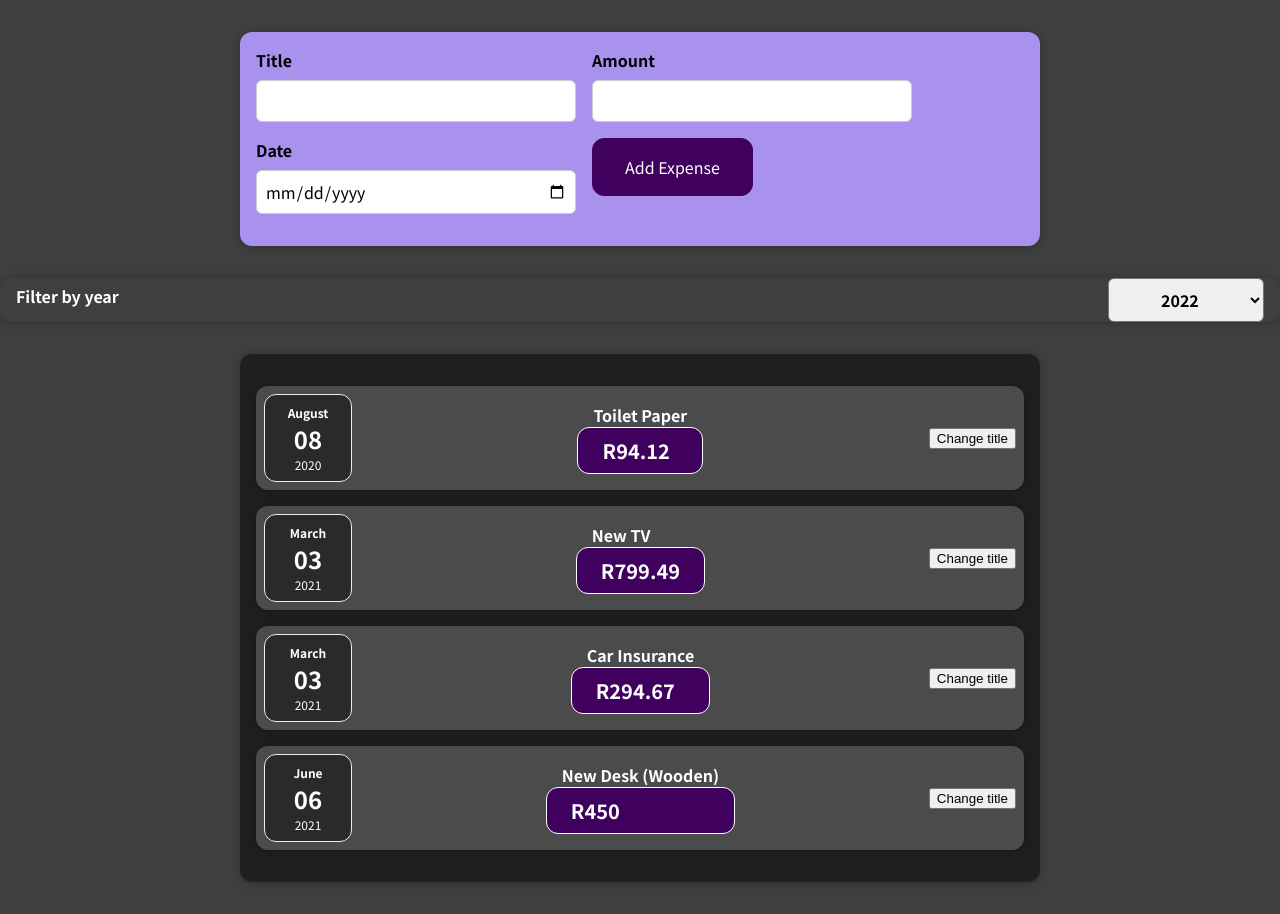
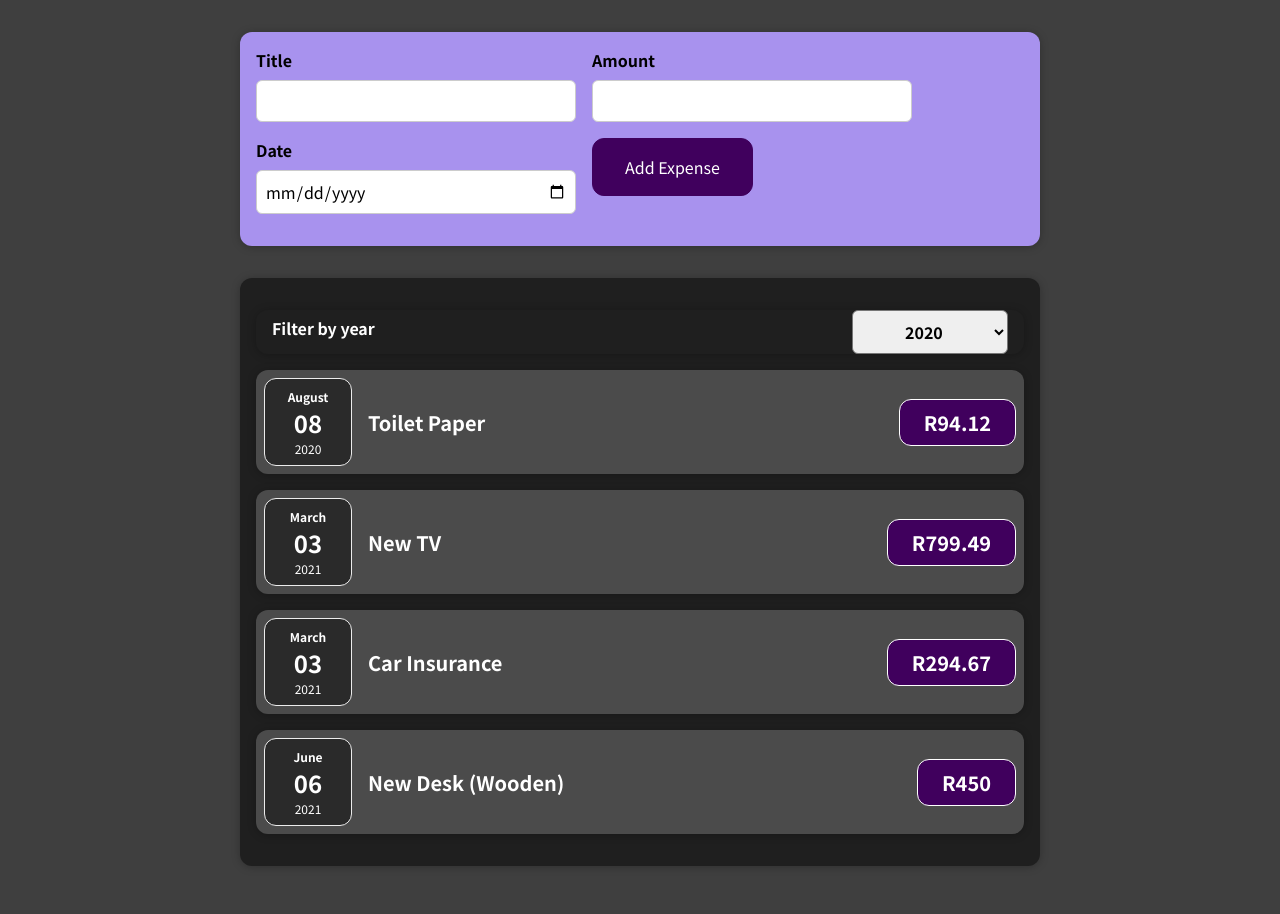
Before and after one commit to edyedy01/01-starting-setup, a React (Create React App) app: page / in a window 1280 px wide. Built offline with nearby package versions, Linux system fonts and the light colour scheme.

Commit message:
end of section four with added corrections

```diff
--- a/src/components/expenses/ExpenseItem.js
+++ b/src/components/expenses/ExpenseItem.js
@@ -1,24 +1,18 @@
-import React, {useState} from 'react';
+import React from 'react';
 import ExpenseDate from './ExpenseDate';
 import Card from '../ui/Card';
 import './ExpenseItem.css';
-import './Expenses.css'
+// import './Expenses.css'
 
 function ExpenseItem(props) {
-    const [title, setTitle] = useState(props.title);
-
-    const clickHandler = () => {
-        setTitle('Updated!!!');
-    }
 
     return (
         <Card className='expense-item'>
             <ExpenseDate date={props.date} />
-            <div key={props.id}>
-                <h2 className='expense-item__description'>{title}</h2>
+            <div key={props.id} className='expense-item__description'>
+                <h2>{props.title}</h2>
                 <div className='expense-item__price'>R{props.amount}</div>
             </div>
-            <button onClick={clickHandler}>Change title</button>
         </Card>
     );
 }
--- a/src/components/expenses/Expenses.js
+++ b/src/components/expenses/Expenses.js
@@ -5,18 +5,16 @@ import './Expenses.css'
 import ExpensesFilter from '../newexpense/ExpensesFilter';
 
 function Expenses(props) {
-    const [selectedYear, setSelectedYear] = useState('');
+    const [selectedYear, setSelectedYear] = useState('2020');
 
-    const menuSelectionHander = (selectedYear) => {
+    const filterChangeHandler = (selectedYear) => {
         setSelectedYear(selectedYear);
-
-        console.log(selectedYear);
-    };
+    }
 
     return (
         <div>
-            <ExpensesFilter onYearFilterSelection={menuSelectionHander}/>
             <Card className='expenses'>
+                <ExpensesFilter selected={selectedYear} onChangeFilter={filterChangeHandler}/>
                 {props.items.map((data) => {
                     return <ExpenseItem key={data.id} title={data.title} amount={data.amount} date={data.date}/>
                 })}
--- a/src/components/newexpense/ExpensesFilter.js
+++ b/src/components/newexpense/ExpensesFilter.js
@@ -6,12 +6,8 @@ import './ExpensesFilter.css';
 const ExpensesFilter = (props) => {
     const [selectedYear, setSelectedYear] = useState('');
 
-    const selectHandler = (event) => {
-        //setSelectedYear((previousState) => ({selectedYear: previousState.selectedYear}));
-        setSelectedYear(event.target.value);
-        props.onYearFilterSelection(selectedYear);
-
-        console.log('inside selectHanlder');
+    const dropDownChangeHandler = (event) => {
+        props.onChangeFilter(event.target.value);
     }
 
   return (
@@ -19,7 +15,7 @@ const ExpensesFilter = (props) => {
     <div className='expenses-filter'>
       <div className='expenses-filter__control'>
         <label>Filter by year</label>
-        <select onChange={selectHandler}>
+        <select value={props.selected} onChange={dropDownChangeHandler}>
           <option value='2022'>2022</option>
           <option value='2021'>2021</option>
           <option value='2020'>2020</option>
```
